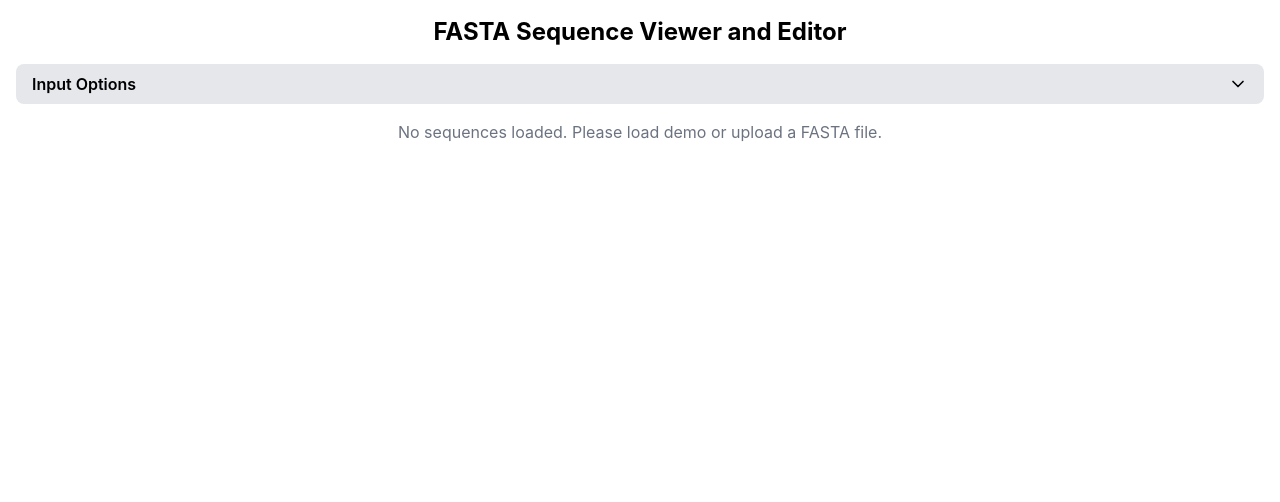
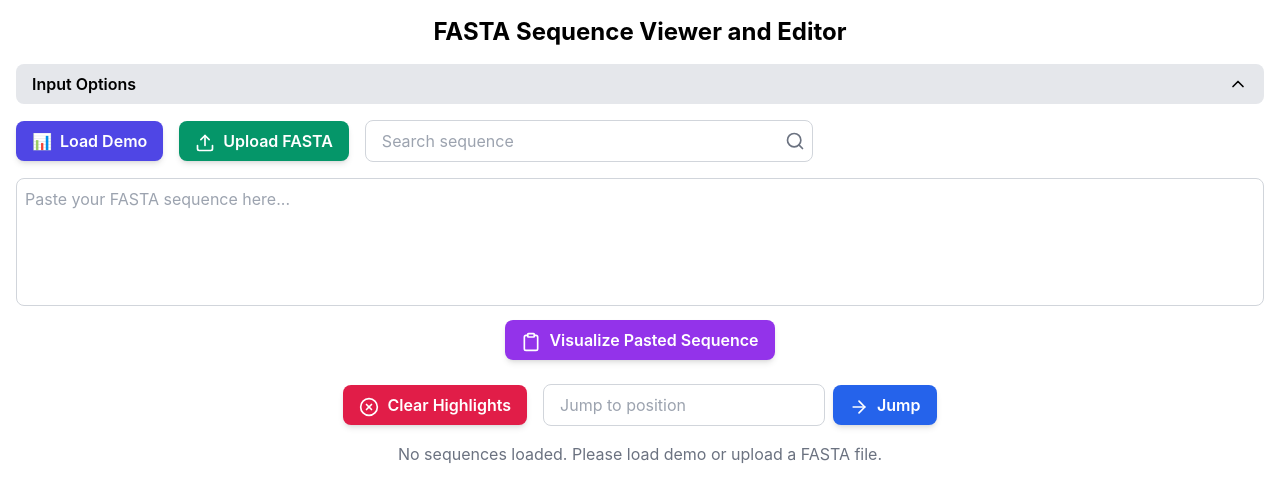
Before and after one commit to xuzhougeng/simple-msa-viewer, a React (Create React App) app: page / in a window 1280 px wide. Shown: the top 502 px of the page. Built offline with nearby package versions, Linux system fonts and the light colour scheme.

Commit message:
auto_coder_109_chat_action.yml_50b7ab17b5b4421a9860f7e1c2651d67

```diff
--- a/src/FASTAViewer.js
+++ b/src/FASTAViewer.js
@@ -8,7 +8,7 @@ const FASTAViewer = () => {
     const [searchResults, setSearchResults] = useState([]);
     const [currentPage, setCurrentPage] = useState(0);
     const [pastedSequence, setPastedSequence] = useState('');
-    const [isInputExpanded, setIsInputExpanded] = useState(false);
+    const [isInputExpanded, setIsInputExpanded] = useState(true);
     const [jumpPosition, setJumpPosition] = useState('');
     const sequenceWidth = 60;
     const fileInputRef = useRef(null);
@@ -39,6 +39,7 @@ AANG010710 -----------------------MLSH-----------CFA-----------------YQAVTAPC---
         });
         setSequences(parsedSequences);
         resetState();
+        setIsInputExpanded(false);
     };
 
     const handleFileUpload = (event) => {
@@ -50,6 +51,7 @@ AANG010710 -----------------------MLSH-----------CFA-----------------YQAVTAPC---
                 const parsedSequences = parseFasta(content);
                 setSequences(parsedSequences);
                 resetState();
+                setIsInputExpanded(false);
             };
             reader.readAsText(file);
         }
@@ -70,6 +72,7 @@ AANG010710 -----------------------MLSH-----------CFA-----------------YQAVTAPC---
         const parsedSequences = parseFasta(pastedSequence);
         setSequences(parsedSequences);
         resetState();
+        setIsInputExpanded(false);
     };
 
     const clearHighlights = () => {
@@ -212,14 +215,6 @@ AANG010710 -----------------------MLSH-----------CFA-----------------YQAVTAPC---
         });
     };
 
-    const removeColumnToLast = (columnIndex) => {
-        setSequences(prev => prev.map(seq => {
-            const chars = seq.sequence.split('');
-            const [removed] = chars.splice(columnIndex, 1);
-            chars.push(removed);
-            return { ...seq, sequence: chars.join('') };
-        }));
-    };
 
     const calculateActualPosition = (sequence, index) => {
         return sequence.slice(0, index).replace(/-/g, '').length + 1;
@@ -295,26 +290,6 @@ AANG010710 -----------------------MLSH-----------CFA-----------------YQAVTAPC---
                                 </button>
                             </div>
                         </div>
-                        <button onClick={clearHighlights} className="bg-rose-600 hover:bg-rose-700 text-white font-semibold py-2 px-4 rounded-lg shadow-md transition duration-300 ease-in-out transform hover:scale-105">
-                            <XCircle size={20} className="inline mr-2" />
-                            Clear Highlights
-                        </button>
-                        <div className="flex items-center space-x-2">
-                            <input
-                                type="number"
-                                value={jumpPosition}
-                                onChange={(e) => setJumpPosition(e.target.value)}
-                                placeholder="Jump to position"
-                                className="border border-gray-300 rounded-lg py-2 px-4 focus:outline-none focus:ring-2 focus:ring-blue-500"
-                            />
-                            <button
-                                onClick={handleJumpToPosition}
-                                className="bg-blue-600 hover:bg-blue-700 text-white font-semibold py-2 px-4 rounded-lg shadow-md transition duration-300 ease-in-out transform hover:scale-105"
-                            >
-                                <ArrowRight size={20} className="inline mr-2" />
-                                Jump
-                            </button>
-                        </div>
                     </div>
                     <div>
                         <textarea
@@ -333,16 +308,32 @@ AANG010710 -----------------------MLSH-----------CFA-----------------YQAVTAPC---
                     </div>
                 </div>
             )}
+            <div className="mb-4 flex flex-wrap items-center gap-4 justify-center">
+                <button onClick={clearHighlights} className="bg-rose-600 hover:bg-rose-700 text-white font-semibold py-2 px-4 rounded-lg shadow-md transition duration-300 ease-in-out transform hover:scale-105">
+                    <XCircle size={20} className="inline mr-2" />
+                    Clear Highlights
+                </button>
+                <div className="flex items-center space-x-2">
+                    <input
+                        type="number"
+                        value={jumpPosition}
+                        onChange={(e) => setJumpPosition(e.target.value)}
+                        placeholder="Jump to position"
+                        className="border border-gray-300 rounded-lg py-2 px-4 focus:outline-none focus:ring-2 focus:ring-blue-500"
+                    />
+                    <button
+                        onClick={handleJumpToPosition}
+                        className="bg-blue-600 hover:bg-blue-700 text-white font-semibold py-2 px-4 rounded-lg shadow-md transition duration-300 ease-in-out transform hover:scale-105"
+                    >
+                        <ArrowRight size={20} className="inline mr-2" />
+                        Jump
+                    </button>
+                </div>
+            </div>
             {sequences.length > 0 ? (
                 <>
-                    <div className="mb-6 flex justify-between items-center">
-                        <button
-                            onClick={() => removeColumnToLast(currentPage * sequenceWidth)}
-                            className="bg-amber-500 hover:bg-amber-600 text-white font-semibold py-2 px-4 rounded-lg shadow-md transition duration-300 ease-in-out transform hover:scale-105"
-                        >
-                            Remove First Visible Column to Last
-                        </button>
-                        <div className="flex items-center bg-gray-100 rounded-lg shadow-inner p-1">
+                <div className="mb-6 flex justify-center items-center">
+                    <div className="flex items-center bg-gray-100 rounded-lg shadow-inner p-1">
                             <button
                                 onClick={() => setCurrentPage(prev => Math.max(0, prev - 1))}
                                 disabled={currentPage === 0}
```
